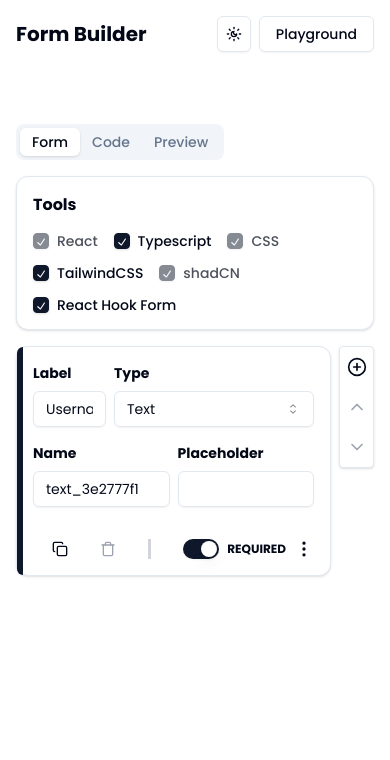
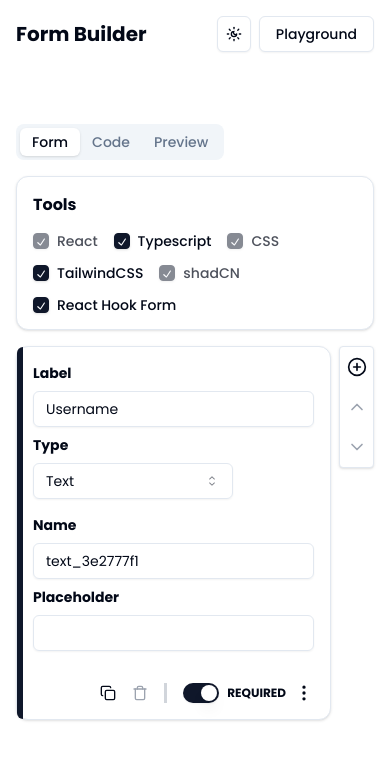
Before and after one commit to realbLanK993/forms-builder, a Next.js app: page /playground in a window 390 px wide. Shown: the top 760 px of the page. Built offline with nearby package versions, Linux system fonts and the light colour scheme.

Commit message:
Added content to main page
Fixed a bug
- fixed checkbox preview onsubmit fn

```diff
--- a/app/page.tsx
+++ b/app/page.tsx
@@ -1,3 +1,6 @@
+import { Button } from "@/components/ui/button";
+import Link from "next/link";
+
 export default function Home() {
   return (
     <main className="flex flex-1 w-full h-full p-4">
@@ -5,6 +8,14 @@ export default function Home() {
         <p className="font-bold tracking-tighter leading-normal text-4xl max-w-[600px] gap-2">
           Effortlessly Generate Custom Form Code for React
         </p>
+        <div className="flex gap-4">
+          <Link target="_blank" href={"https://github.com/realbLanK993/forms-builder"}>
+            <Button variant={"outline"}>Github</Button>
+          </Link>
+          <Link href={"/playground"}>
+            <Button variant={"outline"}>Playground</Button>
+          </Link>
+        </div>
       </div>
     </main>
   );
--- a/components/inputs/index.tsx
+++ b/components/inputs/index.tsx
@@ -209,7 +209,7 @@ export default function InputCard({
       relative ${duplicate ? `border-2 border-destructive`:``}`}
       >
         <div className="h-full w-[6px] bg-primary dark:bg-muted invisible absolute rounded-l-3xl focus-bar left-0 top-0" />
-        <div className="flex gap-2">
+        <div className="flex flex-col md:flex-row gap-2">
           <div className="flex flex-col gap-2 w-full">
             <p className="text-sm font-bold">Label </p>
             <Input
@@ -248,7 +248,7 @@ export default function InputCard({
             />
           </div>
         )}
-        <div className="flex gap-2">
+        <div className="flex flex-col md:flex-row gap-2">
           <div className="flex flex-col gap-2 w-full">
             <p className="text-sm font-bold">Name</p>
             <Input
@@ -291,8 +291,8 @@ export default function InputCard({
             />
           )}
         </div>
-        <div className="flex gap-8 w-full justify-end">
-          <div className="flex gap-8">
+        <div className="flex gap-4 md:gap-8 w-full justify-end">
+          <div className="flex gap-4 md:gap-8">
             <TooltipProvider>
               <Tooltip delayDuration={0}>
                 <TooltipTrigger onClick={onDuplicate}>
--- a/components/preview.tsx
+++ b/components/preview.tsx
@@ -209,7 +209,11 @@ export default function Preview() {
   }, [formData]);
   const [data, setData] = useState(initialData);
   const onSubmit = (e: React.FormEvent<HTMLFormElement>) => {
-    if (formData.some((item) => item.required && !data[item.name])) {
+    if (formData.every((item) => {
+      if(Array.isArray((data[item.name]))){
+        return (data[item.name] as string[]).length == 0;
+      } else return item.required && !data[item.name];
+    })) {
       toast({ description: "Please fill in all the required fields" });
       e.preventDefault();
     }
```
